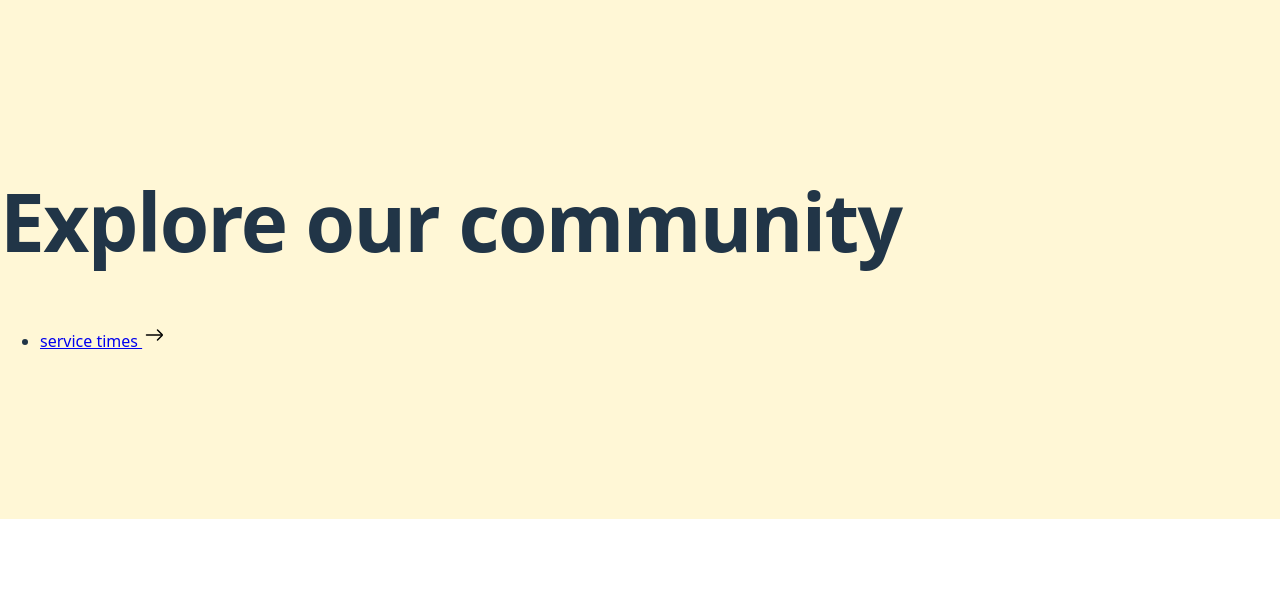
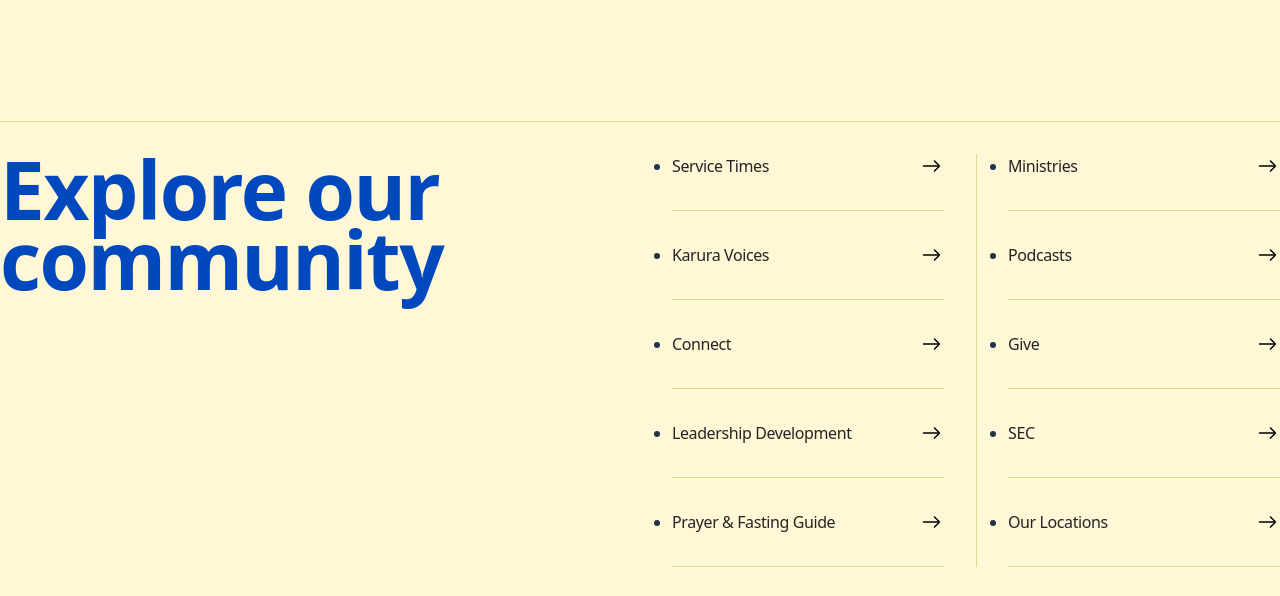
Before and after one commit to luseno-hub/karura-cc, a website built with Vite: page index.html in a window 1280 px wide. Shown: the part 1900-2496 px from the top of the page. Built offline with nearby package versions, Linux system fonts and the light colour scheme; files whose address does not match are found by name; a web font is replaced by a local one.

Commit message:
chore: home ui

```diff
--- a/assets/scss/partials/_components.scss
+++ b/assets/scss/partials/_components.scss
@@ -22,6 +22,12 @@
     &-h1 {
       font-size: 10rem;
       letter-spacing: -0.4rem;
+      color: variables.$colors-neutral-150;
+    }
+
+    &-h2 {
+      font-size: 5rem;
+      letter-spacing: -0.2rem;
       color: variables.$colors-neutral-150;
     }
 
@@ -59,14 +65,16 @@
   }
 }
 
-.video-container {
+.video-container,
+.image-container {
   position: relative;
   width: 100%;
   height: 100vh;
   overflow: hidden;
 }
 
-video {
+video,
+.background-img {
   position: absolute;
   top: 50%;
   left: 50%;
@@ -196,52 +204,82 @@ video {
   }
 }
 
-.archive-navigation {
-  ul {
-    list-style-type: none;
-    padding: 0;
-    display: flex;
-    align-items: center;
-    justify-content: flex-start;
-    gap: 0.25rem;
-
-    a,
-    button {
-      padding: 10px 15px;
-      text-decoration: none;
-      border: 1px solid #ccc;
-      border-radius: 5px;
-      background-color: #f0f0f0;
-      color: #333;
-      cursor: pointer;
-    }
-
-    a.active {
-      background-color: variables.$colors-neutral-850;
-      color: variables.$colors-primary-900;
-      border: 1px solid variables.$colors-neutral-850;
-    }
-
-    button:disabled {
-      background-color: #e0e0e0;
-      cursor: not-allowed;
-    }
-
-    .action__prev,
-    .action__next {
-      display: flex;
-      flex-direction: row;
-      align-items: center;
-    }
-  }
-}
-
 .content-list {
   width: 100%;
   background-color: variables.$colors-accent-900;
   padding: 9.38rem 0;
-  display: flex;
-  flex-direction: row;
-  align-items: start;
-  justify-content: space-between;
+  border-top: 1px solid #242424;
+
+  .layout {
+    display: flex;
+    flex-direction: row;
+    align-items: start;
+    justify-content: space-between;
+    gap: 4rem;
+    border-top: 1px solid variables.$colors-accent-800;
+    padding-top: 2rem;
+  }
+
+  &__title {
+    color: variables.$colors-secondary-900;
+    max-width: 50%;
+    flex: 1;
+  }
+
+  nav {
+    flex: 1;
+  }
+
+  &__list {
+    width: 100%;
+    display: flex;
+    flex-direction: row;
+    flex-wrap: wrap;
+    row-gap: 2rem;
+    column-gap: 4rem;
+    padding: 0;
+    margin: 0;
+    position: relative;
+
+    &:before {
+      content: "";
+      position: absolute;
+      top: 0;
+      left: 50%;
+      width: 1px;
+      height: 100%;
+      background-color: variables.$colors-accent-800;
+    }
+
+    .links {
+      min-width: calc((100% - 4rem) / 2);
+      width: calc((100% - 4rem) / 2);
+      border-bottom: 1px solid variables.$colors-accent-800;
+      padding-bottom: 2rem;
+
+      a {
+        display: flex;
+        flex-direction: row;
+        align-items: center;
+        align-self: stretch;
+        justify-content: space-between;
+        text-decoration: none;
+        text-transform: capitalize;
+        color: #242424;
+        font-size: 16px;
+        font-style: normal;
+        font-weight: 500;
+        line-height: 88%; /* 17.6px */
+        letter-spacing: -0.4px;
+
+        .inline-center {
+          transition: transform 0.2s ease-in-out;
+        }
+
+        &:hover .inline-center {
+          transform: translateX(0.5rem);
+        }
+      }
+    }
+  }
 }
--- a/assets/scss/partials/_global.scss
+++ b/assets/scss/partials/_global.scss
@@ -56,6 +56,7 @@ h2 {
   font-weight: 700;
   line-height: 88%;
   letter-spacing: -0.1rem;
+  margin: 0;
 }
 
 // Animations
@@ -76,3 +77,9 @@ h2 {
     transform: rotate(0deg);
   }
 }
+
+// Utilities
+.inline-center {
+  display: inline-grid;
+  place-content: center;
+}
--- a/assets/scss/partials/_variables.scss
+++ b/assets/scss/partials/_variables.scss
@@ -20,3 +20,4 @@ $colors-primary-900: hsl(57, 100%, 48%);
 $colors-secondary-900: hsl(217, 100%, 37%);
 
 $colors-accent-900: #fff7d6;
+$colors-accent-800: #e6d58d;
--- a/index.html
+++ b/index.html
@@ -122,7 +122,7 @@
     </header>
 
     <main>
-      <div class="hero media-card video-container">
+      <section class="hero media-card video-container">
         <video autoplay muted loop>
           <source src="./assets/videos/welcome-home.mp4" type="video/mp4" />
           Your browser does not support the video tag.
@@ -160,17 +160,107 @@
             </a>
           </div>
         </div>
-      </div>
+      </section>
 
       <div class="explore content-list">
-        <div class="container">
+        <div class="container layout">
           <h2 class="content-list__title">Explore our community</h2>
           <nav>
             <ul class="content-list__list">
               <li class="links">
                 <a href="#">
                   service times
-                  <span
+                  <span class="inline-center"
+                    ><img
+                      src="./assets/icons/arrow-right-sharp.svg"
+                      alt="arrow right"
+                  /></span>
+                </a>
+              </li>
+              <li class="links">
+                <a href="#">
+                  ministries
+                  <span class="inline-center"
+                    ><img
+                      src="./assets/icons/arrow-right-sharp.svg"
+                      alt="arrow right"
+                  /></span>
+                </a>
+              </li>
+              <li class="links">
+                <a href="#">
+                  karura voices
+                  <span class="inline-center"
+                    ><img
+                      src="./assets/icons/arrow-right-sharp.svg"
+                      alt="arrow right"
+                  /></span>
+                </a>
+              </li>
+              <li class="links">
+                <a href="#">
+                  podcasts
+                  <span class="inline-center"
+                    ><img
+                      src="./assets/icons/arrow-right-sharp.svg"
+                      alt="arrow right"
+                  /></span>
+                </a>
+              </li>
+              <li class="links">
+                <a href="#">
+                  connect
+                  <span class="inline-center"
+                    ><img
+                      src="./assets/icons/arrow-right-sharp.svg"
+                      alt="arrow right"
+                  /></span>
+                </a>
+              </li>
+              <li class="links">
+                <a href="#">
+                  give
+                  <span class="inline-center"
+                    ><img
+                      src="./assets/icons/arrow-right-sharp.svg"
+                      alt="arrow right"
+                  /></span>
+                </a>
+              </li>
+              <li class="links">
+                <a href="#">
+                  leadership development
+                  <span class="inline-center"
+                    ><img
+                      src="./assets/icons/arrow-right-sharp.svg"
+                      alt="arrow right"
+                  /></span>
+                </a>
+              </li>
+              <li class="links">
+                <a href="#">
+                  SEC
+                  <span class="inline-center"
+                    ><img
+                      src="./assets/icons/arrow-right-sharp.svg"
+                      alt="arrow right"
+                  /></span>
+                </a>
+              </li>
+              <li class="links">
+                <a href="#">
+                  prayer & fasting guide
+                  <span class="inline-center"
+                    ><img
+                      src="./assets/icons/arrow-right-sharp.svg"
+                      alt="arrow right"
+                  /></span>
+                </a>
+              </li>
+              <li class="links">
+                <a href="#">
+                  our locations
+                  <span class="inline-center"
                     ><img
                       src="./assets/icons/arrow-right-sharp.svg"
                       alt="arrow right"
@@ -181,6 +271,32 @@
           </nav>
         </div>
       </div>
+
+      <section class="city-on-a-hill media-card image-container">
+        <img
+          class="background-img"
+          src="./assets/images/City-on-a-hill-slider-1-photo.jpg"
+          alt=""
+        />
+        <div class="content">
+          <h2 class="s">City On A Hill</h2>
+          <div class="media-card__CTAs-wrapper">
+            <a href="#" class="button button__primary"
+              ><span class="icon-span"
+                ><img src="./assets/icons/video-play-dark.svg" alt="play video"
+              /></span>
+              Give
+            </a>
+
+            <a
+              href="#"
+              class="button button__secondary button__secondary-outline-white"
+            >
+              Pledge
+            </a>
+          </div>
+        </div>
+      </section>
     </main>
 
     <footer class="footer">
--- a/package.json
+++ b/package.json
@@ -6,7 +6,8 @@
   "scripts": {
     "dev": "vite",
     "build": "vite build",
-    "preview": "vite preview"
+    "preview": "vite preview",
+    "sass": "sass assets/scss/style.scss:assets/css/style.css --watch"
   },
   "devDependencies": {
     "vite": "^5.4.10"
```
Also changed, not shown: assets/css/style.css, assets/images/City-on-a-hill-slider-1-photo.jpg (added), 1 other file.
